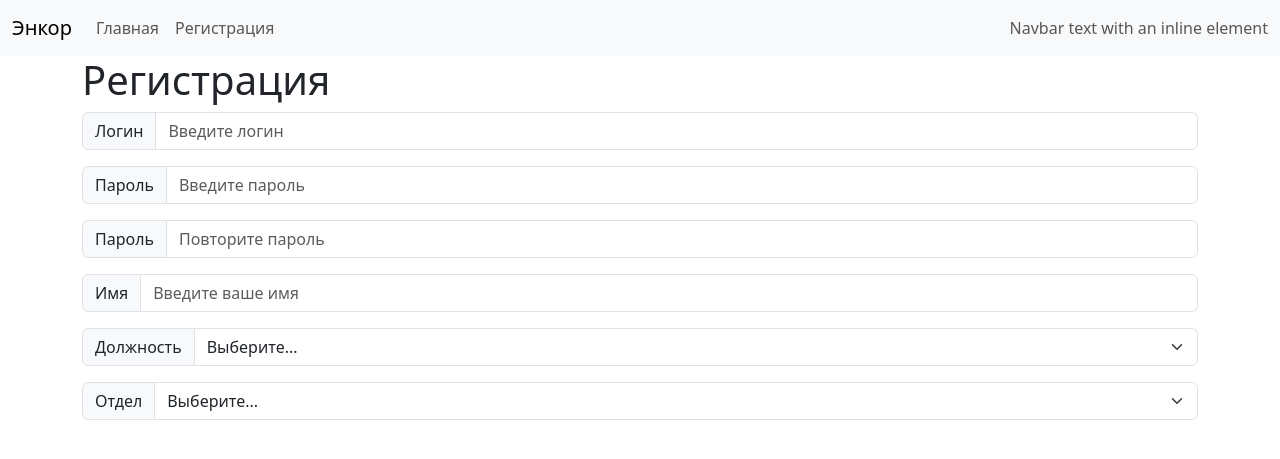
After one commit to sober21/enkorProject, a FastAPI app: template app/templates/register.html in a window 1280 px wide. The commit adds this page. Shown: the top 459 px of the page. Run offline with FastAPI, Linux system fonts and the light colour scheme; the template is opened without the code that fills it, so the values that code supplies are empty; parts of the project's set-up code (start-up, migrations or seed data) failed here and were passed over.

Commit message:
Создал base.html, register.html Сделал отображение формы регистрации. Связал base.html с остальными страницами

```diff
--- /dev/null
+++ b/app/templates/base.html
@@ -0,0 +1,39 @@
+<!DOCTYPE html>
+<html lang="ru">
+<head>
+    <meta charset="UTF-8">
+    <meta name="viewport"
+          content="width=device-width, user-scalable=no, initial-scale=1.0, maximum-scale=1.0, minimum-scale=1.0">
+    <title>{% block title %}Главная{% endblock title %}</title>
+    <link href="https://cdn.jsdelivr.net/npm/bootstrap@5.3.3/dist/css/bootstrap.min.css" rel="stylesheet" integrity="sha384-QWTKZyjpPEjISv5WaRU9OFeRpok6YctnYmDr5pNlyT2bRjXh0JMhjY6hW+ALEwIH" crossorigin="anonymous">
+</head>
+<body>
+
+      <nav class="navbar navbar-expand-lg bg-body-tertiary">
+        <div class="container-fluid">
+          <a class="navbar-brand" href="/">Энкор</a>
+            <button class="navbar-toggler" type="button" data-bs-toggle="collapse" data-bs-target="#navbarText" aria-controls="navbarText" aria-expanded="false" aria-label="Toggle navigation">
+              <span class="navbar-toggler-icon"></span>
+            </button>
+          <div class="collapse navbar-collapse" id="navbarText">
+            <ul class="navbar-nav me-auto mb-2 mb-lg-0">
+              <li class="nav-item">
+                <a class="nav-link" href="/">Главная</a>
+              </li>
+              <li class="nav-item">
+                <a class="nav-link" href="/register">Регистрация</a>
+              </li>
+            </ul>
+            <span class="navbar-text">
+              Navbar text with an inline element
+            </span>
+          </div>
+        </div>
+      </nav>
+
+    {% block content %}
+
+    {% endblock content %}
+<script src="https://cdn.jsdelivr.net/npm/bootstrap@5.3.3/dist/js/bootstrap.bundle.min.js" integrity="sha384-YvpcrYf0tY3lHB60NNkmXc5s9fDVZLESaAA55NDzOxhy9GkcIdslK1eN7N6jIeHz" crossorigin="anonymous"></script>
+</body>
+</html>
--- /dev/null
+++ b/app/templates/register.html
@@ -0,0 +1,65 @@
+{% extends 'base.html' %}
+
+<html lang="ru">
+<head>
+    <meta charset="UTF-8">
+    <title>{% block title %}Регистрация{% endblock %}</title>
+</head>
+<body>
+ {% block content %}
+<div class="container">
+  <div class="row">
+    <div class="col-12">
+        <h1>Регистрация</h1>
+    </div>
+  </div>
+</div>
+<div class="container">
+  <div class="row">
+    <div class="col-12">
+      <div class="input-group mb-3">
+        <span class="input-group-text" id="login">Логин</span>
+        <input type="text" class="form-control" placeholder="Введите логин" aria-label="Логин" aria-describedby="login">
+      </div>
+      <div class="input-group mb-3">
+        <span class="input-group-text" id="password">Пароль</span>
+        <input type="text" class="form-control" placeholder="Введите пароль" aria-label="Пароль" aria-describedby="password">
+      </div>
+      <div class="input-group mb-3">
+        <span class="input-group-text" id="reply_password">Пароль</span>
+        <input type="text" class="form-control" placeholder="Повторите пароль" aria-label="Пароль" aria-describedby="reply_password">
+      </div>
+      <div class="input-group mb-3">
+        <span class="input-group-text" id="name">Имя</span>
+        <input type="text" class="form-control" placeholder="Введите ваше имя" aria-label="Имя" aria-describedby="name">
+      </div>
+      <div class="input-group mb-3">
+        <label class="input-group-text" for="job">Должность</label>
+        <select class="form-select" id="job">
+          <option selected>Выберите...</option>
+          <option value="1">Упаковщик</option>
+          <option value="2">Пом. кладовщика</option>
+          <option value="3">Кладовщик</option>
+          <option value="3">Старший кладовщик</option>
+          <option value="3">Начальник склада</option>
+        </select>
+      </div>
+      <div class="input-group mb-3">
+        <label class="input-group-text" for="workplace">Отдел</label>
+        <select class="form-select" id="workplace">
+          <option selected>Выберите...</option>
+          <option value="1">Упаковка</option>
+          <option value="2">Магазины</option>
+          <option value="3">1 отдел</option>
+          <option value="3">3 отдел</option>
+          <option value="3">Офис</option>
+        </select>
+      </div>
+
+    </div>
+  </div>
+</div>
+
+ {% endblock content %}
+</body>
+</html>
```
Also changed, not shown: app/templates/index.html (+8 -4 lines).
